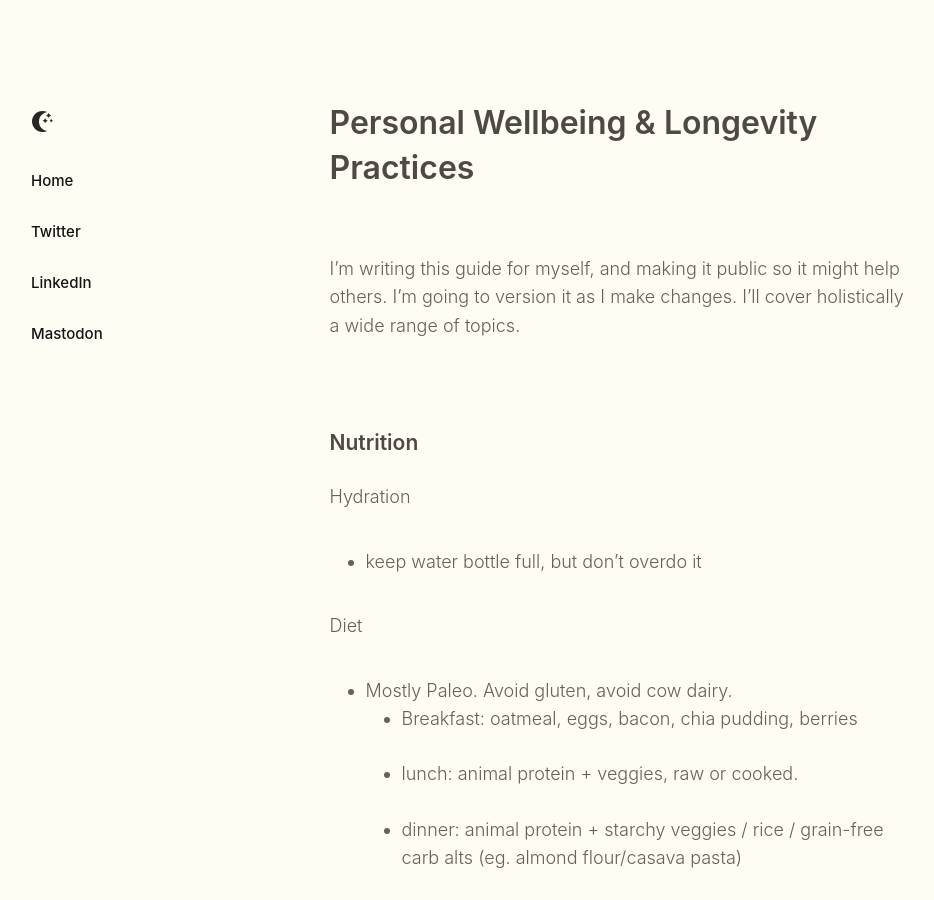
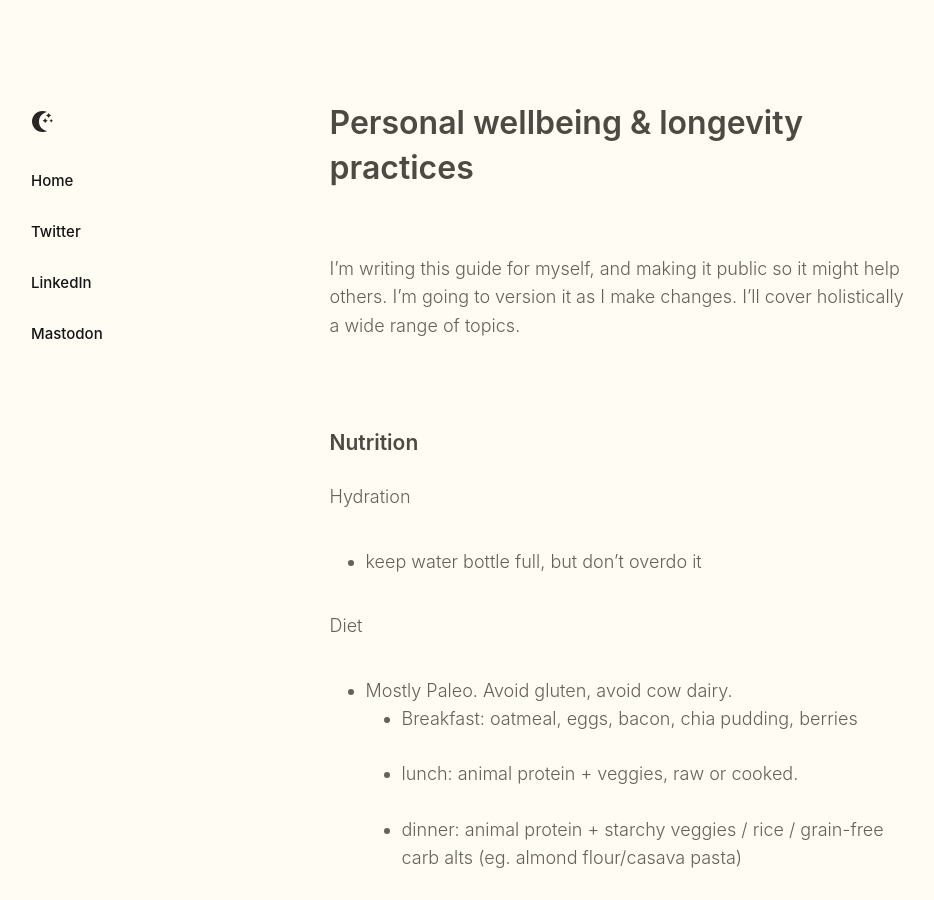
Before and after one commit to paulmederos/pm17, a Jekyll site: the page built from _posts/2021-07-21-personal-wellbeing-and-longevity-practices.markdown, in a window 1280 px wide and 900 px high. Shown: the whole window, without its empty margins (17-951 px from the left). Built offline with Jekyll 4.4.1, drawn with Linux system fonts in a browser that asks for light colours; some web fonts are replaced.

```diff
--- a/_posts/2021-07-21-personal-wellbeing-and-longevity-practices.markdown
+++ b/_posts/2021-07-21-personal-wellbeing-and-longevity-practices.markdown
@@ -1,6 +1,6 @@
 ---
 layout: post
-title:  "Personal Wellbeing & Longevity Practices"
+title:  "Personal wellbeing & longevity practices"
 permalink: "longevity"
 date: 2021-07-21
 categories: journal
```
